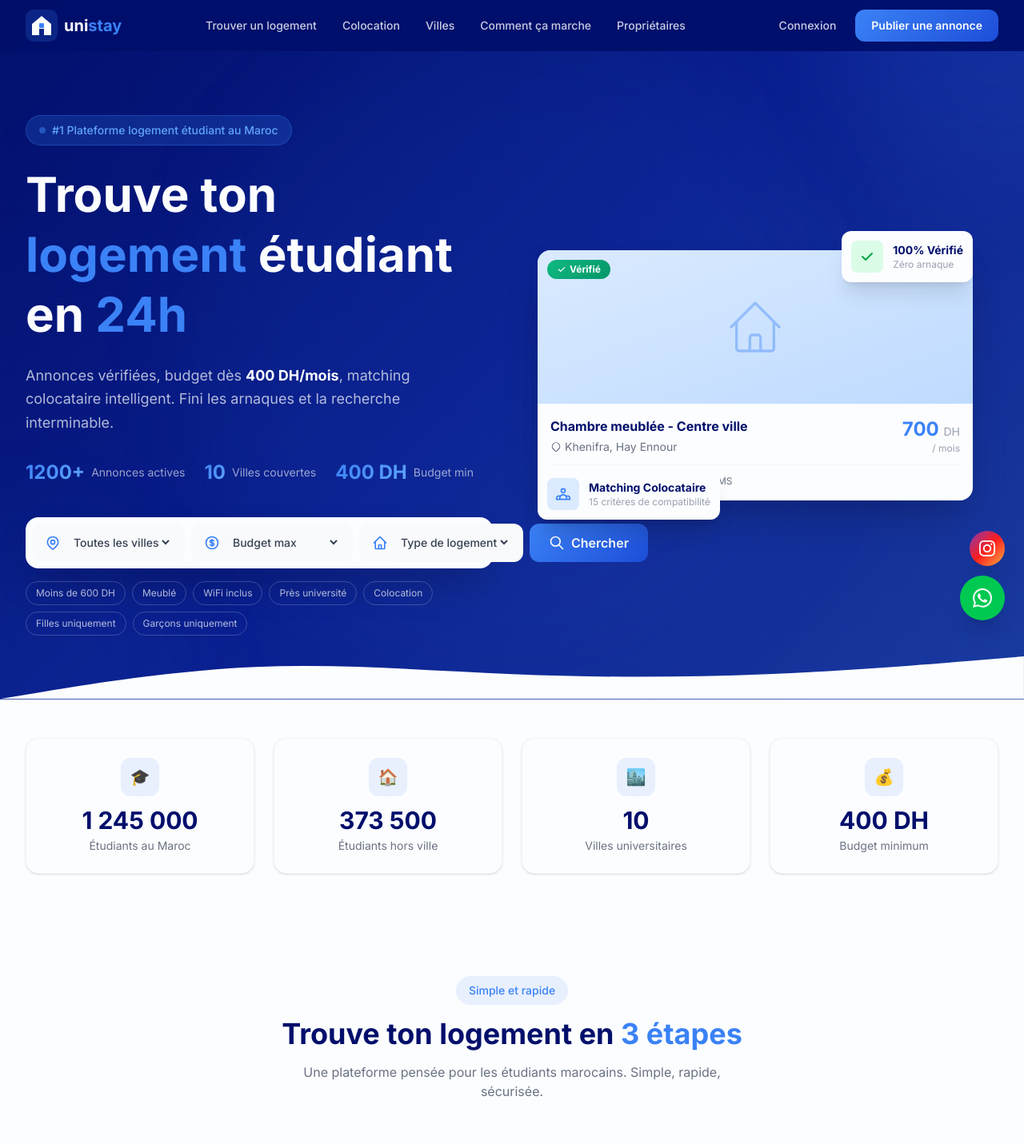
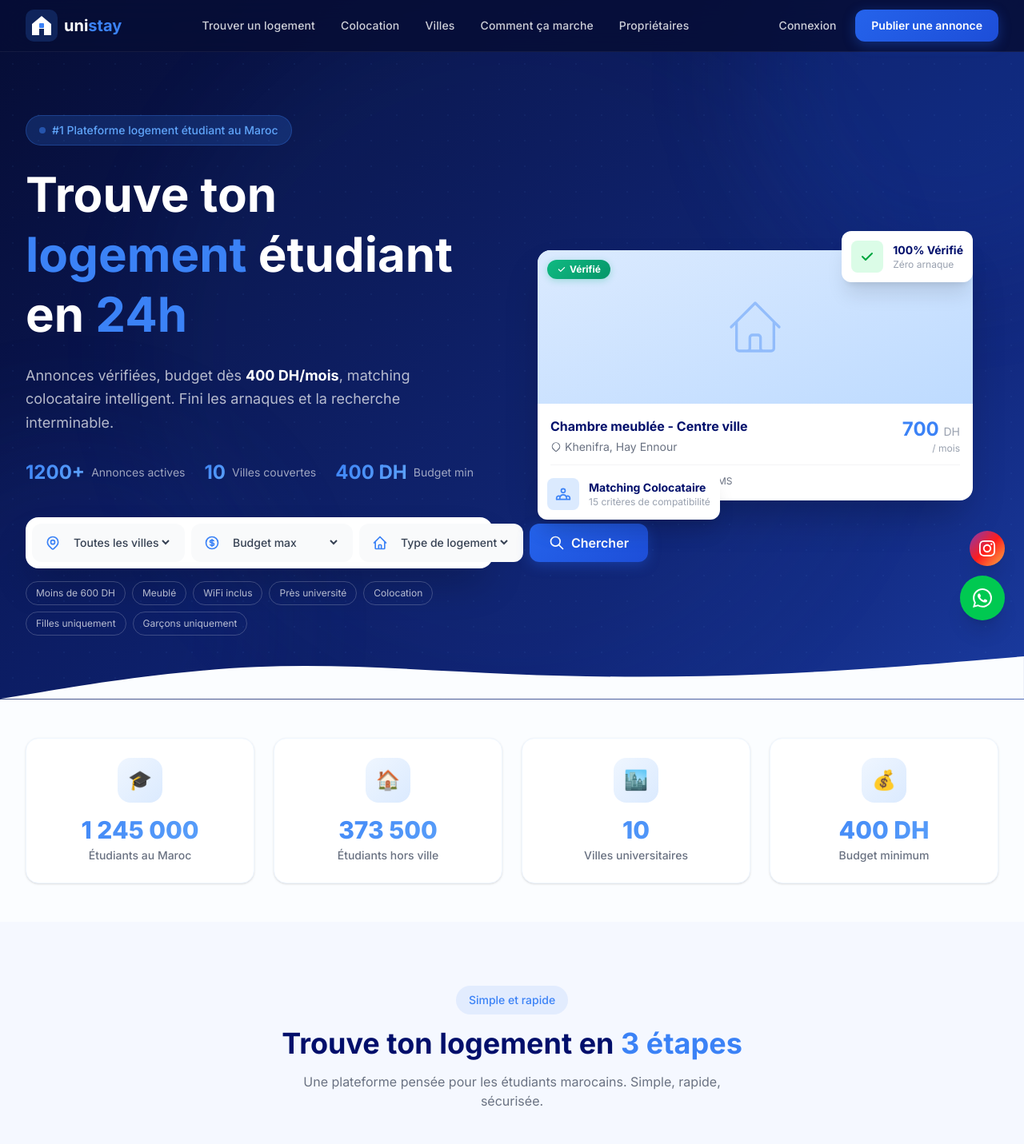
Before and after one commit to aimrane2424/unstay, a Vue app: page / in a window 1280 px wide. Shown: the top 1431 px of the page at 80% size. Built offline with nearby package versions, Linux system fonts and the light colour scheme.

Commit message:
Redesign CSS - premium look matching UniStay logo

```diff
--- a/src/App.vue
+++ b/src/App.vue
@@ -1,5 +1,5 @@
 <template>
-  <div class="min-h-screen bg-[#fbfdff]">
+  <div class="min-h-screen bg-[#f5f8ff]">
     <Navbar />
     <Hero />
     <Stats />
--- a/src/components/Footer.vue
+++ b/src/components/Footer.vue
@@ -1,5 +1,5 @@
 <template>
-  <footer class="bg-[#010f6b] border-t border-white/10 pt-16 pb-8">
+  <footer class="bg-[#060d35] border-t border-white/10 pt-16 pb-8">
     <div class="max-w-7xl mx-auto px-4 sm:px-6 lg:px-8">
 
       <div class="grid grid-cols-2 md:grid-cols-4 gap-8 mb-12">
--- a/src/components/Hero.vue
+++ b/src/components/Hero.vue
@@ -3,12 +3,12 @@
 
     <!-- Background decoration -->
     <div class="absolute inset-0 overflow-hidden pointer-events-none">
-      <div class="absolute -top-40 -right-40 w-96 h-96 rounded-full bg-[#3b82f6]/10 blur-3xl"></div>
-      <div class="absolute -bottom-40 -left-40 w-96 h-96 rounded-full bg-[#3b82f6]/5 blur-3xl"></div>
-      <div class="absolute top-1/2 left-1/2 -translate-x-1/2 -translate-y-1/2 w-[800px] h-[800px] rounded-full bg-[#3b82f6]/5 blur-3xl"></div>
-      <!-- Grid pattern -->
-      <div class="absolute inset-0 opacity-5"
-           style="background-image: linear-gradient(rgba(59,130,246,0.5) 1px, transparent 1px), linear-gradient(90deg, rgba(59,130,246,0.5) 1px, transparent 1px); background-size: 50px 50px;"></div>
+      <div class="absolute -top-40 -right-40 w-[500px] h-[500px] rounded-full bg-[#2563eb]/15 blur-3xl"></div>
+      <div class="absolute -bottom-40 -left-40 w-[500px] h-[500px] rounded-full bg-[#1d4ed8]/10 blur-3xl"></div>
+      <div class="absolute top-1/2 left-1/2 -translate-x-1/2 -translate-y-1/2 w-[900px] h-[900px] rounded-full bg-[#3b82f6]/5 blur-3xl"></div>
+      <!-- Dot grid pattern -->
+      <div class="absolute inset-0 opacity-10"
+           style="background-image: radial-gradient(rgba(96,165,250,0.6) 1px, transparent 1px); background-size: 32px 32px;"></div>
     </div>
 
     <div class="max-w-7xl mx-auto px-4 sm:px-6 lg:px-8 py-12 lg:py-20 relative z-10">
--- a/src/components/HowItWorks.vue
+++ b/src/components/HowItWorks.vue
@@ -1,5 +1,5 @@
 <template>
-  <section id="how" class="bg-white py-20">
+  <section id="how" class="bg-[#f5f8ff] py-20">
     <div class="max-w-7xl mx-auto px-4 sm:px-6 lg:px-8">
 
       <!-- Header -->
--- a/src/components/Listings.vue
+++ b/src/components/Listings.vue
@@ -26,7 +26,7 @@
       <div class="grid sm:grid-cols-2 lg:grid-cols-3 gap-6">
         <div v-for="listing in filteredListings" :key="listing.id"
              @click="openListing(listing)"
-             class="bg-white rounded-2xl overflow-hidden shadow-sm border border-gray-100 card-hover cursor-pointer group">
+             class="bg-white rounded-2xl overflow-hidden card-hover cursor-pointer group">
 
           <!-- Image -->
           <div class="relative h-48 overflow-hidden"
--- a/src/components/Navbar.vue
+++ b/src/components/Navbar.vue
@@ -1,6 +1,6 @@
 <template>
-  <nav class="fixed top-0 left-0 right-0 z-50 transition-all duration-300"
-       :class="scrolled ? 'bg-[#010f6b] shadow-2xl' : 'bg-[#010f6b]/95 backdrop-blur-md'">
+  <nav class="fixed top-0 left-0 right-0 z-50 transition-all duration-300 navbar-glass"
+       :class="scrolled ? 'shadow-2xl shadow-black/30' : ''">
     <div class="max-w-7xl mx-auto px-4 sm:px-6 lg:px-8">
       <div class="flex items-center justify-between h-16">
 
--- a/src/components/Stats.vue
+++ b/src/components/Stats.vue
@@ -3,12 +3,12 @@
     <div class="max-w-7xl mx-auto px-4 sm:px-6 lg:px-8">
       <div class="grid grid-cols-2 md:grid-cols-4 gap-6">
         <div v-for="stat in stats" :key="stat.label"
-             class="text-center p-6 rounded-2xl bg-white border border-gray-100 shadow-sm hover:shadow-md transition-shadow duration-300">
-          <div class="w-12 h-12 rounded-xl bg-[#3b82f6]/10 flex items-center justify-center mx-auto mb-3">
-            <span class="text-xl">{{ stat.icon }}</span>
+             class="text-center p-6 rounded-2xl bg-white border border-blue-50 shadow-sm hover:shadow-lg hover:border-blue-200 transition-all duration-300 group">
+          <div class="w-14 h-14 rounded-2xl bg-gradient-to-br from-blue-50 to-blue-100 flex items-center justify-center mx-auto mb-4 group-hover:scale-110 transition-transform duration-300">
+            <span class="text-2xl">{{ stat.icon }}</span>
           </div>
-          <p class="text-3xl font-bold text-[#010f6b] mb-1">{{ stat.value }}</p>
-          <p class="text-gray-500 text-sm">{{ stat.label }}</p>
+          <p class="text-3xl font-extrabold text-[#071040] mb-1 stat-number">{{ stat.value }}</p>
+          <p class="text-gray-500 text-sm font-medium">{{ stat.label }}</p>
         </div>
       </div>
     </div>
--- a/src/style.css
+++ b/src/style.css
@@ -1,72 +1,68 @@
 @import "tailwindcss";
 
 @theme {
-  --color-primary: #010f6b;
-  --color-primary-light: #0a1f8f;
-  --color-blue: #3b82f6;
+  --color-primary: #071040;
+  --color-primary-light: #0e1f82;
+  --color-blue: #2563eb;
   --color-blue-light: #60a5fa;
-  --color-white: #fbfdff;
+  --color-surface: #f5f8ff;
   --font-family-sans: 'Inter', sans-serif;
 }
 
 * {
   font-family: 'Inter', sans-serif;
+  box-sizing: border-box;
 }
 
 html {
   scroll-behavior: smooth;
 }
 
+/* ===== HERO GRADIENT (matches logo background) ===== */
 .gradient-hero {
-  background: linear-gradient(135deg, #010f6b 0%, #0a1f8f 50%, #1a3ba0 100%);
+  background: linear-gradient(135deg, #060d35 0%, #0b1857 40%, #0f2272 70%, #1a3ba0 100%);
+  position: relative;
 }
 
-.card-hover {
+/* ===== BUTTONS ===== */
+.btn-primary {
+  background: linear-gradient(135deg, #2563eb 0%, #1d4ed8 100%);
   transition: all 0.3s ease;
-}
-
-.card-hover:hover {
-  transform: translateY(-4px);
-  box-shadow: 0 20px 40px rgba(59, 130, 246, 0.15);
-}
-
-.badge-verified {
-  background: linear-gradient(135deg, #10b981, #059669);
-}
-
-.badge-new {
-  background: linear-gradient(135deg, #3b82f6, #1d4ed8);
-}
-
-.search-input:focus {
-  outline: none;
-  border-color: #3b82f6;
-  box-shadow: 0 0 0 3px rgba(59, 130, 246, 0.1);
-}
-
-.btn-primary {
-  background: linear-gradient(135deg, #3b82f6, #1d4ed8);
-  transition: all 0.3s ease;
+  box-shadow: 0 4px 15px rgba(37, 99, 235, 0.35);
 }
 
 .btn-primary:hover {
-  background: linear-gradient(135deg, #60a5fa, #3b82f6);
-  transform: translateY(-1px);
-  box-shadow: 0 8px 20px rgba(59, 130, 246, 0.3);
+  background: linear-gradient(135deg, #3b82f6 0%, #2563eb 100%);
+  transform: translateY(-2px);
+  box-shadow: 0 8px 25px rgba(37, 99, 235, 0.45);
+}
+
+.btn-primary:active {
+  transform: translateY(0);
+}
+
+/* ===== NAVBAR ===== */
+.navbar-glass {
+  background: rgba(6, 13, 53, 0.85);
+  backdrop-filter: blur(20px);
+  -webkit-backdrop-filter: blur(20px);
+  border-bottom: 1px solid rgba(255, 255, 255, 0.06);
 }
 
 .nav-link {
   position: relative;
+  letter-spacing: 0.01em;
 }
 
 .nav-link::after {
   content: '';
   position: absolute;
-  bottom: -2px;
+  bottom: -4px;
   left: 0;
   width: 0;
   height: 2px;
-  background: #3b82f6;
+  background: linear-gradient(90deg, #3b82f6, #60a5fa);
+  border-radius: 2px;
   transition: width 0.3s ease;
 }
 
@@ -74,19 +70,30 @@ html {
   width: 100%;
 }
 
-.city-card:hover .city-overlay {
-  opacity: 1;
+/* ===== CARDS ===== */
+.card-hover {
+  transition: all 0.35s cubic-bezier(0.4, 0, 0.2, 1);
+  border: 1px solid rgba(226, 232, 240, 0.8);
 }
 
-.animate-float {
-  animation: float 6s ease-in-out infinite;
+.card-hover:hover {
+  transform: translateY(-6px);
+  box-shadow: 0 24px 48px rgba(37, 99, 235, 0.12), 0 8px 16px rgba(0, 0, 0, 0.06);
+  border-color: rgba(96, 165, 250, 0.3);
 }
 
-@keyframes float {
-  0%, 100% { transform: translateY(0px); }
-  50% { transform: translateY(-10px); }
+/* ===== BADGES ===== */
+.badge-verified {
+  background: linear-gradient(135deg, #10b981, #059669);
+  box-shadow: 0 2px 8px rgba(16, 185, 129, 0.3);
 }
 
+.badge-new {
+  background: linear-gradient(135deg, #3b82f6, #1d4ed8);
+  box-shadow: 0 2px 8px rgba(59, 130, 246, 0.3);
+}
+
+/* ===== STAT NUMBERS ===== */
 .stat-number {
   background: linear-gradient(135deg, #3b82f6, #60a5fa);
   -webkit-background-clip: text;
@@ -94,6 +101,92 @@ html {
   background-clip: text;
 }
 
+/* ===== FLOATING ANIMATION ===== */
+.animate-float {
+  animation: float 6s ease-in-out infinite;
+}
+
+@keyframes float {
+  0%, 100% { transform: translateY(0px); }
+  50% { transform: translateY(-12px); }
+}
+
+/* ===== FADE IN UP ===== */
+.fade-up {
+  animation: fadeUp 0.6s ease forwards;
+}
+
+@keyframes fadeUp {
+  from {
+    opacity: 0;
+    transform: translateY(20px);
+  }
+  to {
+    opacity: 1;
+    transform: translateY(0);
+  }
+}
+
+/* ===== GRADIENT TEXT ===== */
+.text-gradient {
+  background: linear-gradient(135deg, #3b82f6, #60a5fa);
+  -webkit-background-clip: text;
+  -webkit-text-fill-color: transparent;
+  background-clip: text;
+}
+
+.text-gradient-white {
+  background: linear-gradient(135deg, #ffffff, #bfdbfe);
+  -webkit-background-clip: text;
+  -webkit-text-fill-color: transparent;
+  background-clip: text;
+}
+
+/* ===== SECTION TITLE UNDERLINE ===== */
+.section-title {
+  position: relative;
+  display: inline-block;
+}
+
+.section-title::after {
+  content: '';
+  position: absolute;
+  bottom: -8px;
+  left: 50%;
+  transform: translateX(-50%);
+  width: 60px;
+  height: 3px;
+  background: linear-gradient(90deg, #3b82f6, #60a5fa);
+  border-radius: 2px;
+}
+
+/* ===== GLASS CARD ===== */
+.glass-card {
+  background: rgba(255, 255, 255, 0.06);
+  backdrop-filter: blur(12px);
+  -webkit-backdrop-filter: blur(12px);
+  border: 1px solid rgba(255, 255, 255, 0.1);
+  border-radius: 16px;
+}
+
+/* ===== SEARCH INPUT ===== */
+.search-input:focus {
+  outline: none;
+  border-color: #3b82f6;
+  box-shadow: 0 0 0 3px rgba(59, 130, 246, 0.12);
+}
+
+/* ===== CITY CARD ===== */
+.city-card:hover .city-overlay {
+  opacity: 1;
+}
+
+/* ===== GLOW EFFECT ===== */
+.glow-blue {
+  box-shadow: 0 0 30px rgba(59, 130, 246, 0.2);
+}
+
+/* ===== SCROLLBAR ===== */
 ::-webkit-scrollbar {
   width: 6px;
 }
@@ -103,6 +196,31 @@ html {
 }
 
 ::-webkit-scrollbar-thumb {
-  background: #3b82f6;
+  background: linear-gradient(135deg, #3b82f6, #1d4ed8);
   border-radius: 3px;
 }
+
+/* ===== DIVIDER WAVE ===== */
+.wave-divider {
+  position: absolute;
+  bottom: 0;
+  left: 0;
+  right: 0;
+  line-height: 0;
+}
+
+/* ===== SELECTION COLOR ===== */
+::selection {
+  background: rgba(59, 130, 246, 0.2);
+  color: #1d4ed8;
+}
+
+/* ===== PULSE DOT ===== */
+@keyframes pulse-dot {
+  0%, 100% { opacity: 1; transform: scale(1); }
+  50% { opacity: 0.6; transform: scale(1.3); }
+}
+
+.pulse-dot {
+  animation: pulse-dot 2s ease-in-out infinite;
+}
```
Also changed, not shown: .claude/settings.local.json.
